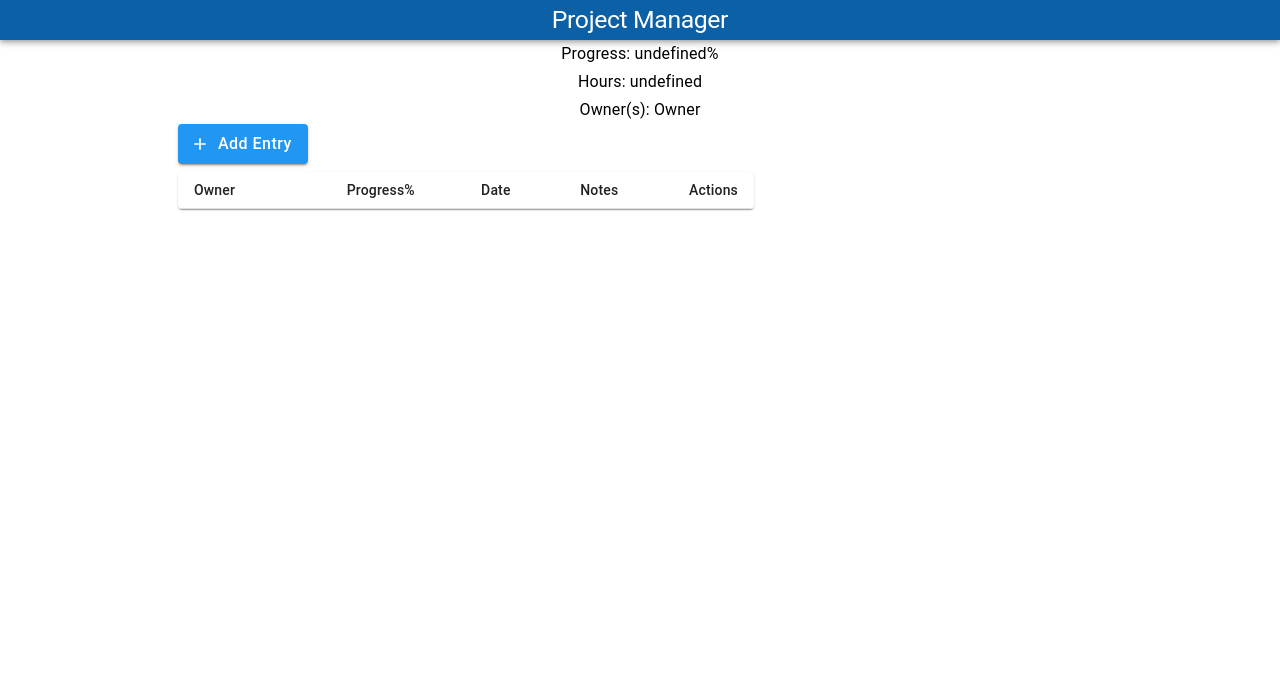
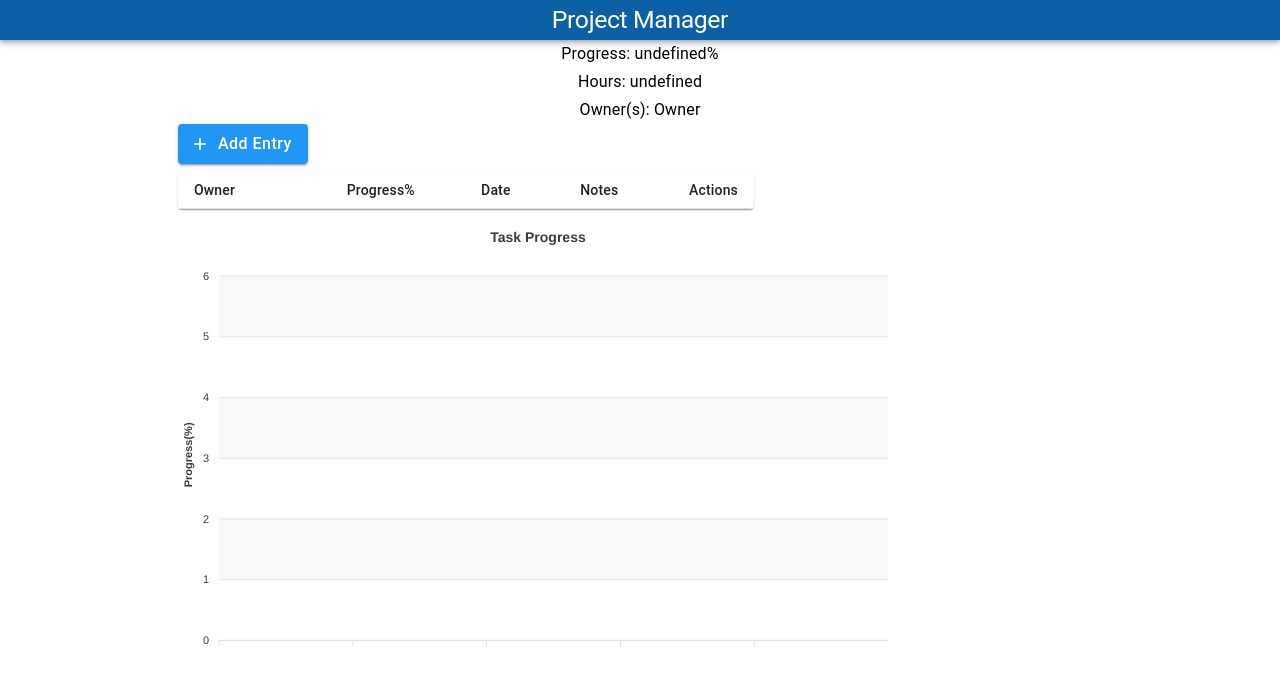
Before and after one commit to devslife7/taskManager, a React (Create React App) app: page /task/details in a window 1280 px wide. Shown: the top 684 px of the page. Built offline with nearby package versions, Linux system fonts and the light colour scheme.

Commit message:
implemented a graph for entries

```diff
--- a/src/components/Entries.js
+++ b/src/components/Entries.js
@@ -17,6 +17,7 @@ import EntriesTable from "./EntriesTable"
 import { fromUnixTime, format, getUnixTime } from "date-fns"
 import DateFnsUtils from "@date-io/date-fns"
 import { MuiPickersUtilsProvider, KeyboardDatePicker } from "@material-ui/pickers"
+import EntriesGraph from "./EntriesGraph"
 
 const useStyles = makeStyles(theme => ({
   button: {
@@ -102,6 +103,7 @@ export default function Entries() {
       </Button>
 
       <EntriesTable />
+      <EntriesGraph />
 
       <Dialog open={openDialog} onClose={handleCloseDialog}>
         <DialogTitle disableTypography>
--- /dev/null
+++ b/src/components/EntriesGraph.js
@@ -0,0 +1,77 @@
+import { format, fromUnixTime } from "date-fns"
+import React, { useState } from "react"
+import Chart from "react-apexcharts"
+import { useSelector } from "react-redux"
+
+export default function EntriesGraph() {
+  // const currentMilestone = useSelector(state => state.milestones.currentMilestone)
+  // const currentMilestoneTasksSorted = currentMilestone.tasks.sort((a, b) => b.end_date - a.end_date).reverse()
+  // const timelineSeries = currentMilestoneTasksSorted.map(t => ({
+  //   x: format(fromUnixTime(t.end_date), "PP"),
+  //   y: t.progress,
+  // }))
+
+  const currentTask = useSelector(state => state.tasks.currentTask)
+  const currentEntriesSorted = currentTask.entries.sort((a, b) => b.end_date - a.end_date).reverse()
+  const timelineSeries = currentEntriesSorted.map(t => ({
+    x: format(fromUnixTime(t.date), "PP"),
+    y: t.progress,
+  }))
+
+  console.log(timelineSeries)
+
+  const [options] = useState({
+    chart: {
+      // height: 350,
+      zoom: {
+        enabled: true,
+      },
+    },
+    dataLabels: {
+      enabled: true,
+    },
+    stroke: {
+      // curve: "smooth",
+      curve: "stepline",
+    },
+    title: {
+      text: "Task Progress",
+      align: "center",
+    },
+    grid: {
+      row: {
+        colors: ["#f3f3f3", "transparent"], // takes an array which will be repeated on columns
+        opacity: 0.5,
+      },
+    },
+    xaxis: {
+      // categories: ["Jan", "Feb", "Mar", "Apr", "May", "Jun", "Jul", "Aug", "Sep"],
+      type: "datetime",
+    },
+    yaxis: {
+      title: {
+        text: "Progress(%)",
+      },
+    },
+  })
+  const [series] = useState([
+    {
+      name: "Progress",
+      // data: [
+      //   [1486684800000, 34],
+      //   [1486771200000, 43],
+      //   [1486857600000, 31],
+      //   [1486944000000, 43],
+      //   [1487030400000, 33],
+      //   [1487116800000, 52],
+      // ],
+      data: timelineSeries,
+    },
+  ])
+
+  return (
+    <div style={{ width: "45rem", marginTop: "2vh", marginLeft: "10vw" }}>
+      <Chart options={options} series={series} type='line' />
+    </div>
+  )
+}
--- a/src/components/OverviewGraph.js
+++ b/src/components/OverviewGraph.js
@@ -17,6 +17,11 @@ export default function OverviewGraph() {
     },
     xaxis: {
       categories: projectNames,
+    },
+    yaxis: {
+      title: {
+        text: "Progress(%)",
+      },
     },
     fill: {
       // colors: ["#345183"]
```
